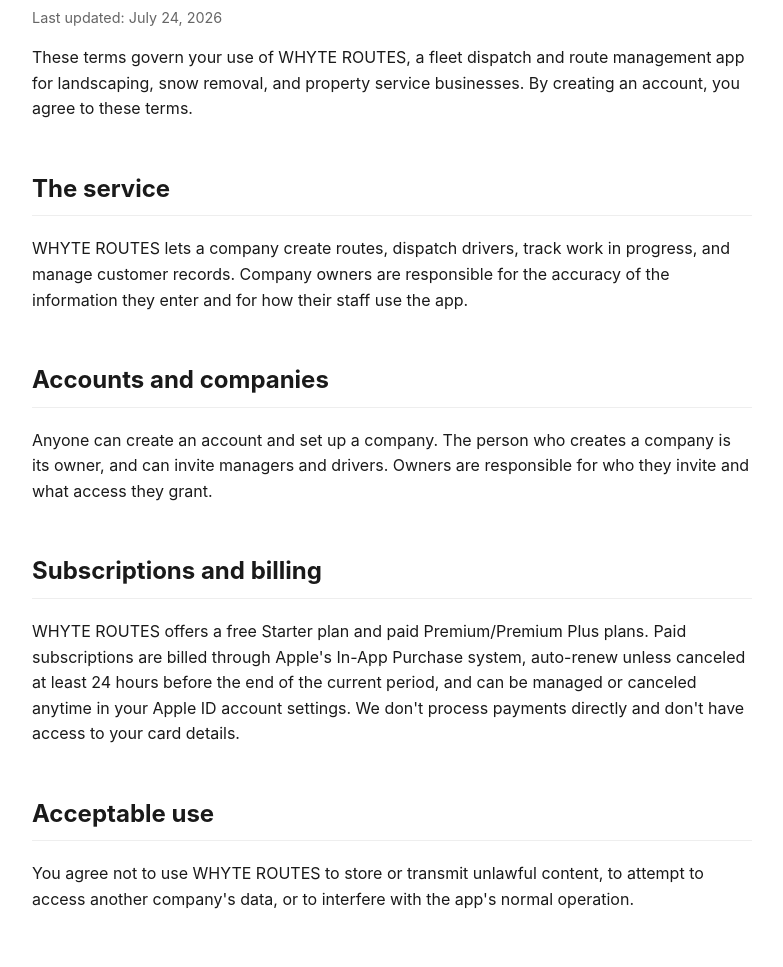
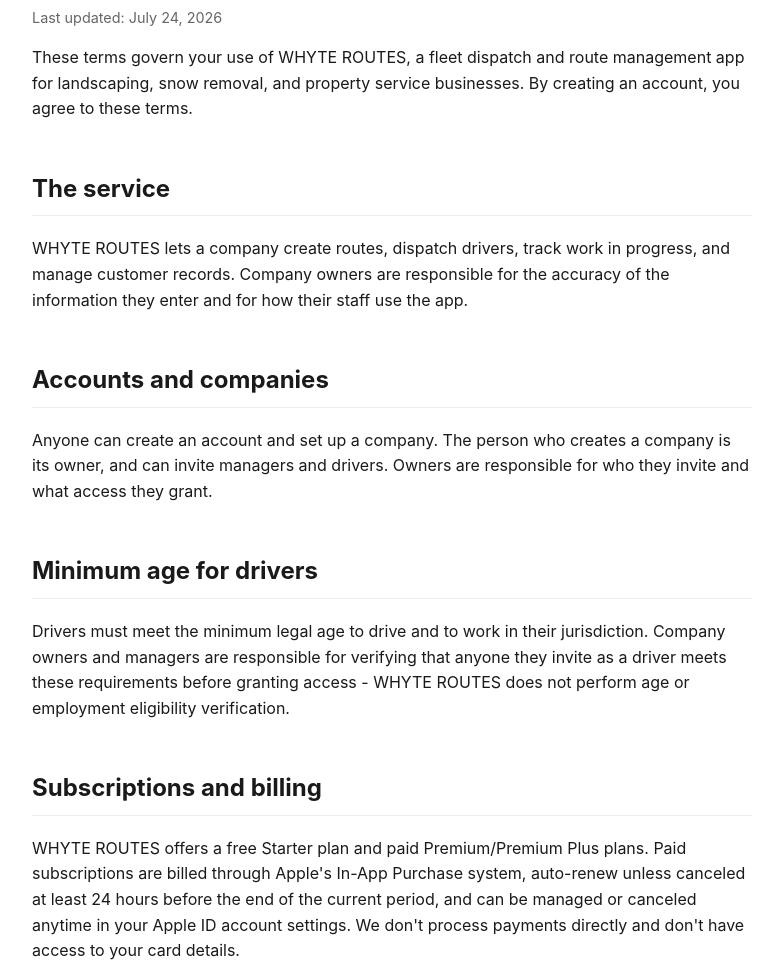
Before and after one commit to hsbizhub26-arch/whyte-routes, a plain HTML site: page hosting/terms.html in a window 1280 px wide. Shown: the part 128-1095 px from the top of the page, without its empty margins (248-1031 px from the left). Drawn offline with Linux system fonts and the light colour scheme.

Commit message:
Add minimum driver age clause to Terms of Service
Doesn't function as a technical age gate - Apple's age rating and
this clause both rely on self-reporting, not verification - but it's
a real contractual basis: an owner who invites an underage driver is
now doing so in violation of terms they agreed to, not just an
unaddressed gap. Places responsibility for verifying driver
eligibility on the company owner/manager doing the inviting, since
WHYTE ROUTES itself has no way to verify age or employment
eligibility.

```diff
--- a/hosting/terms.html
+++ b/hosting/terms.html
@@ -25,6 +25,9 @@
 <h2>Accounts and companies</h2>
 <p>Anyone can create an account and set up a company. The person who creates a company is its owner, and can invite managers and drivers. Owners are responsible for who they invite and what access they grant.</p>
 
+<h2>Minimum age for drivers</h2>
+<p>Drivers must meet the minimum legal age to drive and to work in their jurisdiction. Company owners and managers are responsible for verifying that anyone they invite as a driver meets these requirements before granting access - WHYTE ROUTES does not perform age or employment eligibility verification.</p>
+
 <h2>Subscriptions and billing</h2>
 <p>WHYTE ROUTES offers a free Starter plan and paid Premium/Premium Plus plans. Paid subscriptions are billed through Apple's In-App Purchase system, auto-renew unless canceled at least 24 hours before the end of the current period, and can be managed or canceled anytime in your Apple ID account settings. We don't process payments directly and don't have access to your card details.</p>
 
```
